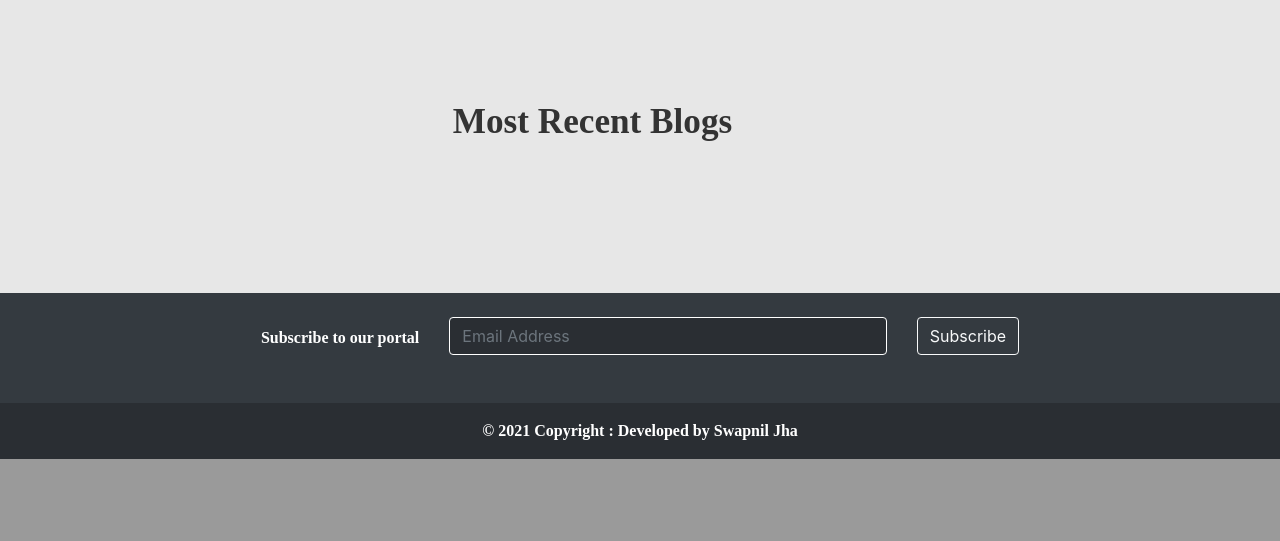
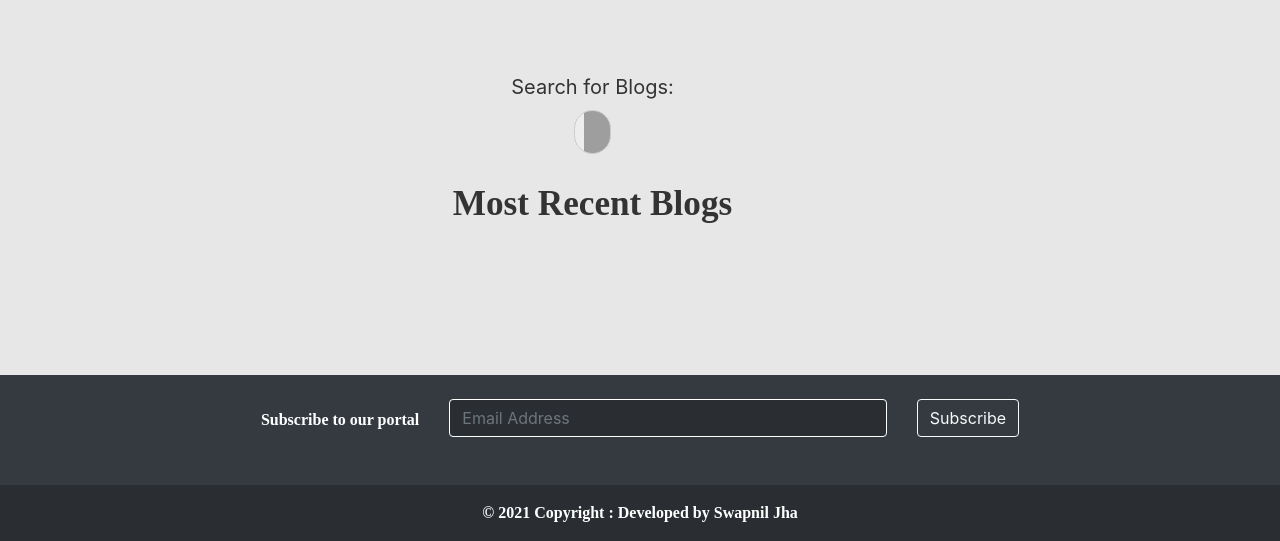
Before and after one commit to Swapnil0506/First-Draft, a Django app: page / in a window 1280 px wide. Shown: the part 780-1321 px from the top of the page. Before the commit the page ends 1239 px from the top, so only its background shows below. Run offline with Django 3.2, Linux system fonts and the light colour scheme; data that the repository does not hold is empty; some libraries are stand-ins or nearby versions; grey boxes are pictures that could not be loaded.

Commit message:
Updates done

```diff
--- a/blog/templates/blog/home.html
+++ b/blog/templates/blog/home.html
@@ -2,7 +2,14 @@
 {% load static %}
 {% block content %}
   <div class="col-md-11">
-    <br><br><br><br>
+    <br><br><br>
+      <div class="text-center">
+          <form id="demo-2" method="GET" action="{% url 'search_blogs' %}">
+            <legend style="font-size: 20px;">Search for Blogs: </legend>
+              <input type="search" name="qu" placeholder="Search Blogs">
+          </form>
+      </div>
+      <br>
     <div style="font-family: 'Noto Serif JP', serif; font-weight: 700; text-align: center; font-size: 2.2rem;">Most Recent Blogs</div><br>
     {% for post in posts %}
         <article class="media content-section">
@@ -47,6 +54,60 @@
     {% endif %}
     </div>
 
+    <style>
+input[type=search] {
+  -webkit-appearance: textfield;
+  -webkit-box-sizing: content-box;
+  font-family: inherit;
+  font-size: 100%;
+}
+input[type=search] {
+  background: #ededed url(https://static.tumblr.com/ftv85bp/MIXmud4tx/search-icon.png) no-repeat 9px center;
+  border: solid 1px #ccc;
+  padding: 9px 10px 9px 32px;
+  width: 55px;
+
+  -webkit-border-radius: 10em;
+  -moz-border-radius: 10em;
+  border-radius: 10em;
+
+  -webkit-transition: all .5s;
+  -moz-transition: all .5s;
+  transition: all .5s;
+}
+input[type=search]:focus {
+  width: 130px;
+  background-color: #fff;
+  border-color: #66CC75;
+
+  -webkit-box-shadow: 0 0 5px rgba(109,207,246,.5);
+  -moz-box-shadow: 0 0 5px rgba(109,207,246,.5);
+  box-shadow: 0 0 5px rgba(109,207,246,.5);
+}
+
+#demo-2 input[type=search] {
+  width: 15px;
+  padding-left: 10px;
+  color: transparent;
+  cursor: pointer;
+}
+#demo-2 input[type=search]:hover {
+  background-color: #fff;
+}
+#demo-2 input[type=search]:focus {
+  width: 130px;
+  padding-left: 32px;
+  color: #000;
+  background-color: #fff;
+  cursor: auto;
+}
+#demo-2 input:-moz-placeholder {
+  color: transparent;
+}
+#demo-2 input::-webkit-input-placeholder {
+  color: transparent;
+}
+    </style>
 
 
 {% endblock content %}
--- a/blog/urls.py
+++ b/blog/urls.py
@@ -1,6 +1,7 @@
 from django.urls import path
 from . import views
 from .views import (
+    BlogSearchView,
     PostListView,
     UserPostListView,
     PostDetailView,
@@ -17,4 +18,5 @@ urlpatterns = [
     path('post/<int:pk>/update/', PostUpdateView.as_view(), name='post-update'),
     path('post/<int:pk>/delete/', PostDeleteView.as_view(), name='post-delete'),
     path('about/', views.about, name='blog-about'),
+    path('search_blogs/', BlogSearchView.as_view(), name='search_blogs'),
 ]
--- a/blog/views.py
+++ b/blog/views.py
@@ -1,3 +1,4 @@
+from django.db.models import query
 from django.shortcuts import render, get_object_or_404
 from django.contrib.auth.mixins import LoginRequiredMixin, UserPassesTestMixin
 from django.contrib.auth.models import User
@@ -77,3 +78,14 @@ class PostDeleteView(LoginRequiredMixin, UserPassesTestMixin, DeleteView):
 
 def about(request):
     return render(request, 'blog/about.html', {'title': 'About'})
+
+
+class BlogSearchView(ListView):
+    model = Post
+    template_name = 'blog/home.html'
+    context_object_name = 'posts'
+    paginate_by = 5
+
+    def get_queryset(self):
+        query = self.request.GET.get('qu')
+        return Post.objects.filter(title__icontains=query).order_by('-date_posted')
```
Also changed, not shown: media/profile_pics/Figyor_Logo.png (added), media/profile_pics/IMG_20210906_174209.jpg (added), media/profile_pics/profile_pic1_OsYnoQ8.jpg (added), media/profile_pics/sign.jpg (added).
